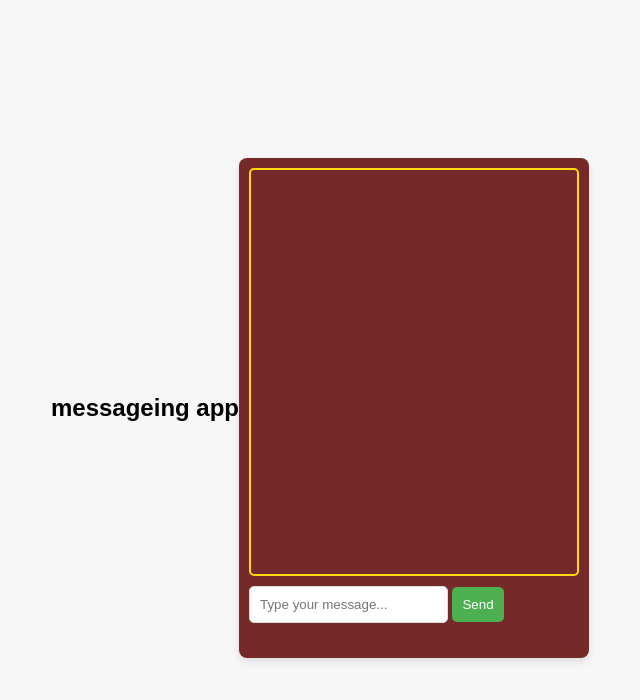
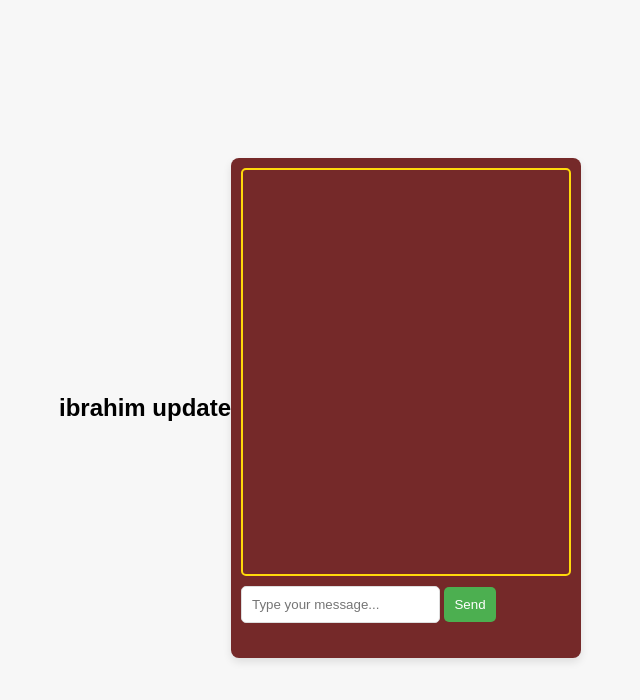
Before and after one commit to Raju832/message-app-, a plain HTML site: page index.html in a window 1280 px wide. Shown: the whole page, without its empty margins (320-960 px from the left). Drawn offline with Linux system fonts and the light colour scheme.

Commit message:
update ibrahim

```diff
--- a/index.html
+++ b/index.html
@@ -7,7 +7,7 @@
   <link rel="stylesheet" href="styles.css">
 </head>
 <body>
-  <h2> messageing app </h2>
+  <h2>ibrahim update </h2>
   <div class="container">
     <div class="chat-box">
       <div id="messages" class="messages">
```
